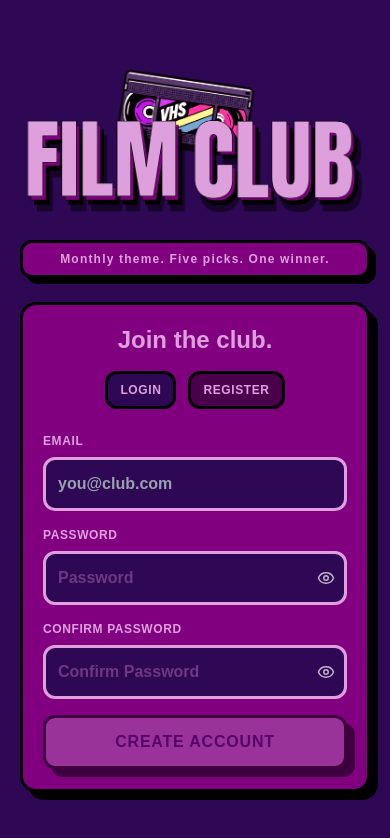
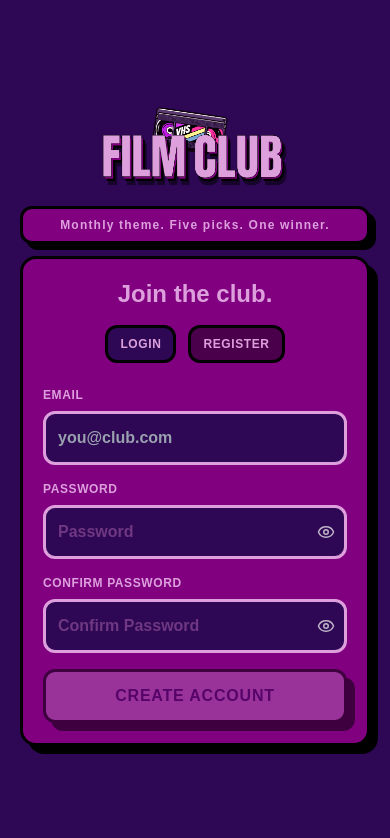
Before and after one commit to xenkou90/film-club, a Next.js app: page /register in a window 390 px wide. Shown: the top 838 px of the page. Built offline with nearby package versions, Linux system fonts and the light colour scheme; no server answers.

Commit message:
fix(ui): reduce logo size and gap on mobile to fit auth card on screen

```diff
--- a/src/app/page.tsx
+++ b/src/app/page.tsx
@@ -4,7 +4,7 @@ import LogoHeader from "@/components/LogoHeader";
 export default function Home() {
   return (
     <main className="min-h-screen bg-[#2e0854] p-5 flex items-center justify-center">
-      <div className="flex flex-col items-center gap-6 w-full max-w-md">
+      <div className="flex flex-col items-center gap-3 w-full max-w-md">
         <LogoHeader />
         <AuthCard />
       </div>
--- a/src/app/register/page.tsx
+++ b/src/app/register/page.tsx
@@ -12,7 +12,7 @@ export default async function RegisterPage(props: RegisterPageProps) {
 
     return (
         <main className="min-h-screen bg-[#2e0854] p-5 flex items-center justify-center">
-            <div className="flex flex-col items-center gap-6 w-full max-w-md">
+            <div className="flex flex-col items-center gap-3 w-full max-w-md">
                 <LogoHeader />
                 <AuthCard defaultMode="register" inviteToken={token} />
             </div>
--- a/src/components/LogoHeader.tsx
+++ b/src/components/LogoHeader.tsx
@@ -16,7 +16,7 @@ export default function LogoHeader() {
                     alt="Film Club Logo"
                     width={2200}
                     height={2200}
-                    className="object-contain"
+                    className="object-contain w-48 sm:w-64"
                     priority
                 />
             </Link>
```
